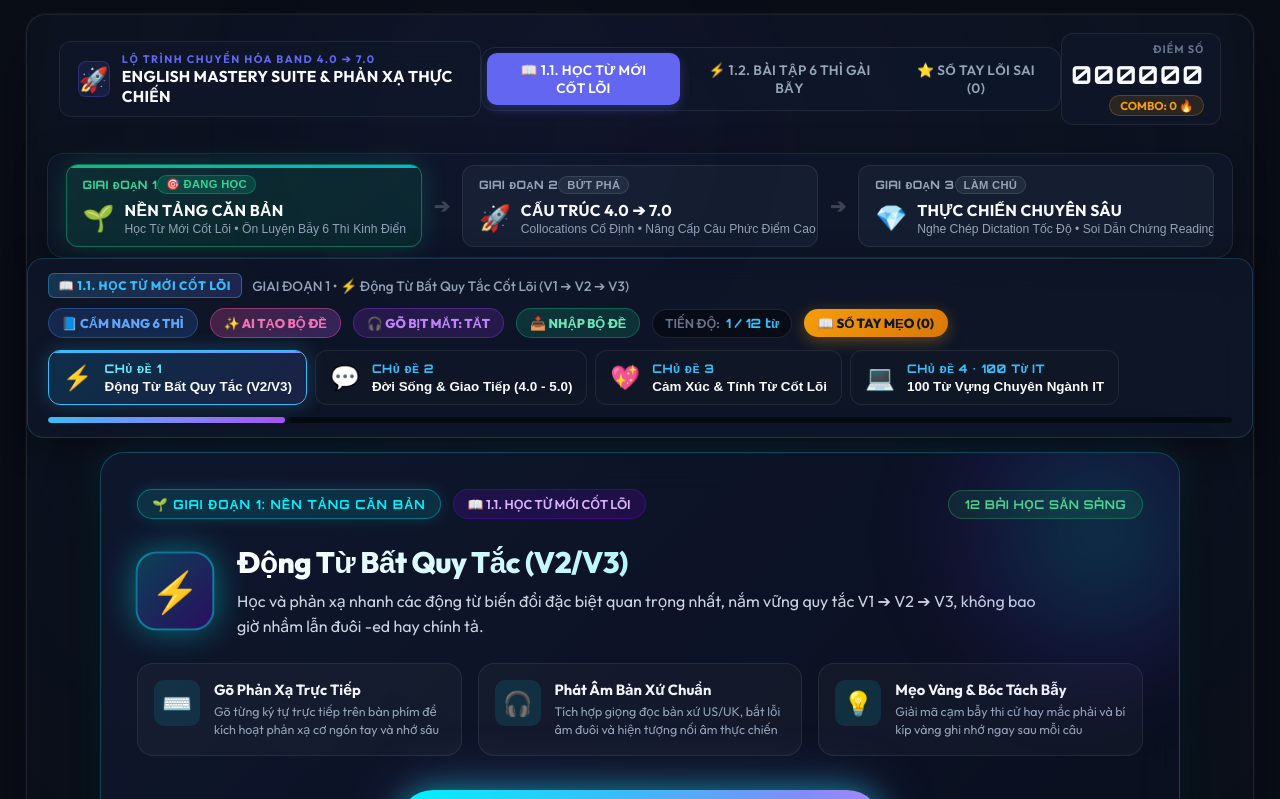
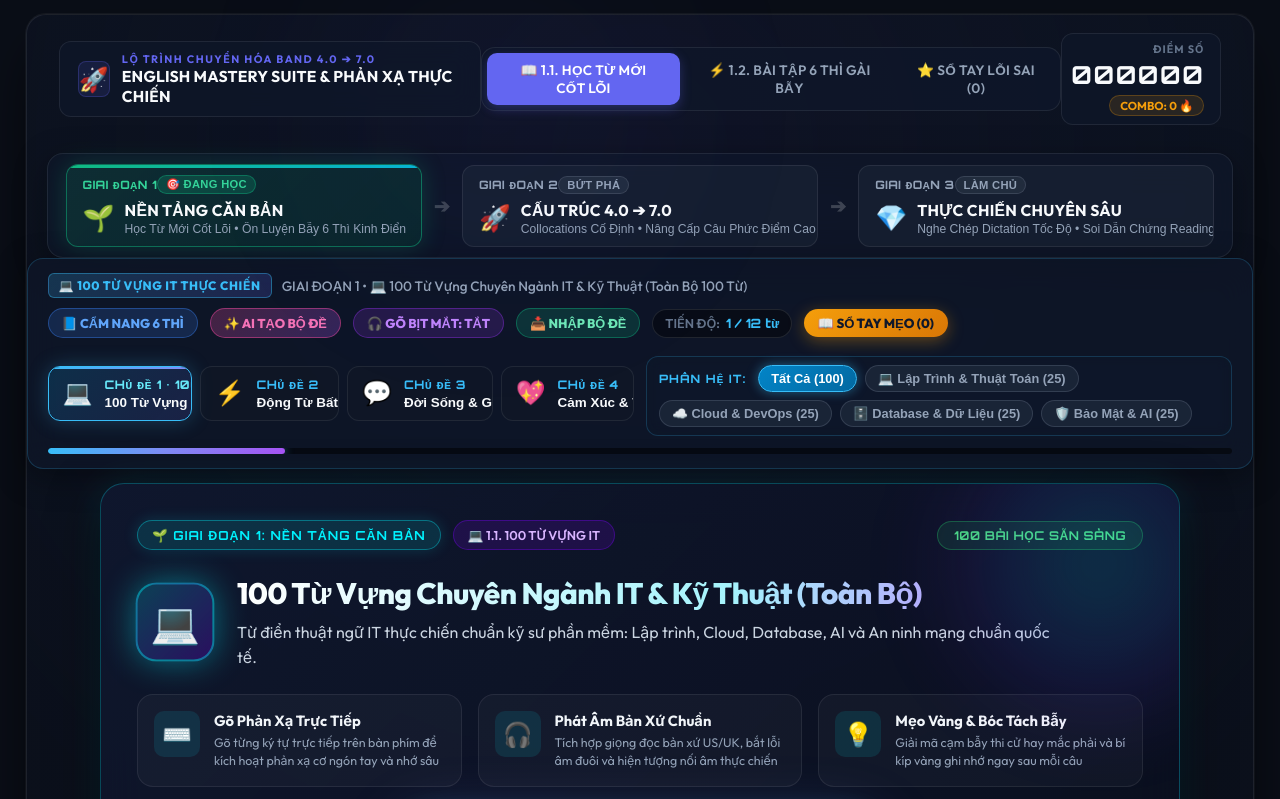
Before and after one commit to Tunc8/english-typing-web, a website: page index.html in a window 1280 px wide. Shown: the top 799 px of the page. Drawn offline with Linux system fonts and the light colour scheme; a script that the page names is missing.

Commit message:
feat: dua chu de 4 (100 tu IT) len thanh chu de 1 mac dinh

```diff
--- a/index.html
+++ b/index.html
@@ -123,8 +123,8 @@
     <section class="roadmap-bar glass-panel">
       <div class="roadmap-header-row">
         <div class="roadmap-title-area">
-          <span class="roadmap-badge" id="roadmapBadgeLabel">📖 1.1. HỌC TỪ MỚI CỐT LÕI</span>
-          <span class="roadmap-hint" id="currentMilestoneDesc">Giai đoạn 1: Nền tảng từ vựng thiết yếu & Động từ bất quy tắc</span>
+          <span class="roadmap-badge" id="roadmapBadgeLabel">💻 1.1. 100 TỪ VỰNG IT THỰC CHIẾN</span>
+          <span class="roadmap-hint" id="currentMilestoneDesc">Giai đoạn 1: 100 Từ Vựng Chuyên Ngành IT & Kỹ Thuật (Toàn Bộ 100 Từ)</span>
         </div>
         <div class="roadmap-actions">
           <!-- Nút Học Lý Thuyết 6 Thì & Ngữ Pháp Hỗ Trợ -->
@@ -162,10 +162,18 @@
       <div class="milestone-tabs reading-tabs" id="milestoneTabsBar">
         <!-- 1. BỘ LỌC CHỦ ĐỀ CHO HỌC TỪ MỚI (PHASE 1.1) -->
         <div class="filter-tab-group" id="vocabFilterGroup">
-          <button class="milestone-btn active" id="btnVocabIrr" data-cat="irregular_verbs">
+          <button class="milestone-btn active" id="btnVocabTech" data-cat="tech_ai">
+            <span class="ms-icon">💻</span>
+            <div class="ms-text">
+              <span class="ms-band-tag">CHỦ ĐỀ 1 • 100 TỪ IT</span>
+              <span class="ms-title">100 Từ Vựng Chuyên Ngành IT</span>
+            </div>
+          </button>
+
+          <button class="milestone-btn" id="btnVocabIrr" data-cat="irregular_verbs">
             <span class="ms-icon">⚡</span>
             <div class="ms-text">
-              <span class="ms-band-tag">CHỦ ĐỀ 1</span>
+              <span class="ms-band-tag">CHỦ ĐỀ 2</span>
               <span class="ms-title">Động Từ Bất Quy Tắc (V2/V3)</span>
             </div>
           </button>
@@ -173,7 +181,7 @@
           <button class="milestone-btn" id="btnVocabDaily" data-cat="daily_life">
             <span class="ms-icon">💬</span>
             <div class="ms-text">
-              <span class="ms-band-tag">CHỦ ĐỀ 2</span>
+              <span class="ms-band-tag">CHỦ ĐỀ 3</span>
               <span class="ms-title">Đời Sống & Giao Tiếp (4.0 - 5.0)</span>
             </div>
           </button>
@@ -181,22 +189,14 @@
           <button class="milestone-btn" id="btnVocabEmotions" data-cat="emotions">
             <span class="ms-icon">💖</span>
             <div class="ms-text">
-              <span class="ms-band-tag">CHỦ ĐỀ 3</span>
+              <span class="ms-band-tag">CHỦ ĐỀ 4</span>
               <span class="ms-title">Cảm Xúc & Tính Từ Cốt Lõi</span>
-            </div>
-          </button>
-
-          <button class="milestone-btn" id="btnVocabTech" data-cat="tech_ai">
-            <span class="ms-icon">💻</span>
-            <div class="ms-text">
-              <span class="ms-band-tag">CHỦ ĐỀ 4 • 100 TỪ IT</span>
-              <span class="ms-title">100 Từ Vựng Chuyên Ngành IT</span>
             </div>
           </button>
         </div>
 
         <!-- BỘ LỌC PHÂN HỆ CHO 100 TỪ VỰNG IT -->
-        <div class="it-subfilter-bar hidden" id="itSubFilterBar">
+        <div class="it-subfilter-bar" id="itSubFilterBar">
           <span class="it-subfilter-label">PHÂN HỆ IT:</span>
           <button class="it-chip active" data-it-cat="all">Tất Cả (100)</button>
           <button class="it-chip" data-it-cat="dev">💻 Lập Trình & Thuật Toán (25)</button>
@@ -253,16 +253,16 @@
 
       <div class="lobby-top-badge-row">
         <span class="lobby-badge" id="lobbyBadgePhase">🌱 GIAI ĐOẠN 1: NỀN TẢNG CĂN BẢN</span>
-        <span class="lobby-tag" id="lobbyTagMode">📖 1.1. HỌC TỪ MỚI CỐT LÕI</span>
-        <span class="lobby-counter" id="lobbyCounter">12 BÀI HỌC SẴN SÀNG</span>
+        <span class="lobby-tag" id="lobbyTagMode">💻 1.1. 100 TỪ VỰNG IT</span>
+        <span class="lobby-counter" id="lobbyCounter">100 BÀI HỌC SẴN SÀNG</span>
       </div>
 
       <div class="lobby-hero-content">
-        <div class="lobby-topic-icon" id="lobbyTopicIcon">⚡</div>
+        <div class="lobby-topic-icon" id="lobbyTopicIcon">💻</div>
         <div class="lobby-topic-info">
-          <h1 class="lobby-topic-title" id="lobbyTopicTitle">Động Từ Bất Quy Tắc (V2/V3)</h1>
+          <h1 class="lobby-topic-title" id="lobbyTopicTitle">100 Từ Vựng Chuyên Ngành IT & Kỹ Thuật (Toàn Bộ)</h1>
           <p class="lobby-topic-desc" id="lobbyTopicDesc">
-            Học và phản xạ nhanh các động từ biến đổi đặc biệt quan trọng nhất, nắm vững quy tắc V1 ➔ V2 ➔ V3, không bao giờ nhầm lẫn đuôi -ed hay chính tả.
+            Từ điển thuật ngữ IT thực chiến chuẩn kỹ sư phần mềm: Lập trình, Cloud, Database, AI và An ninh mạng chuẩn quốc tế.
           </p>
         </div>
       </div>
```
Also changed, not shown: app.js.
